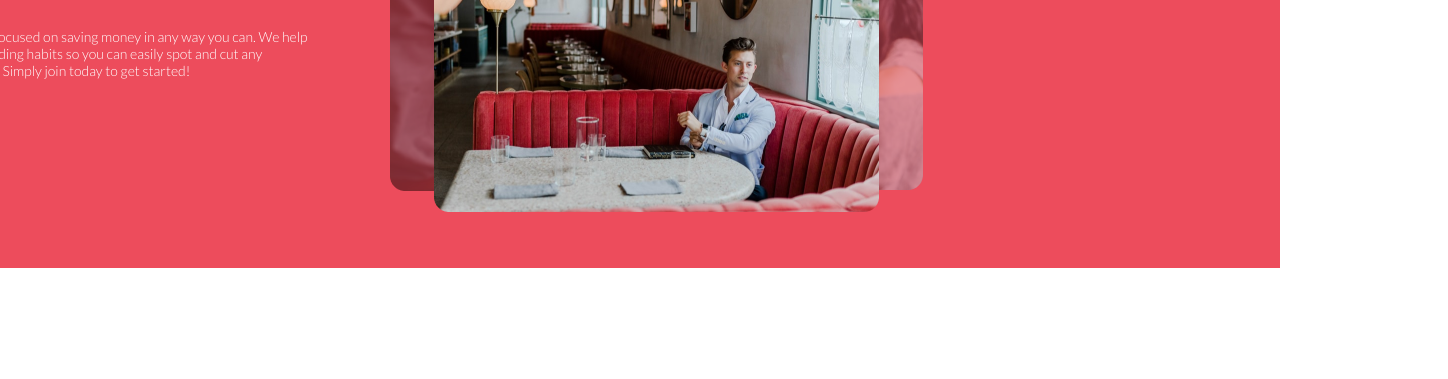
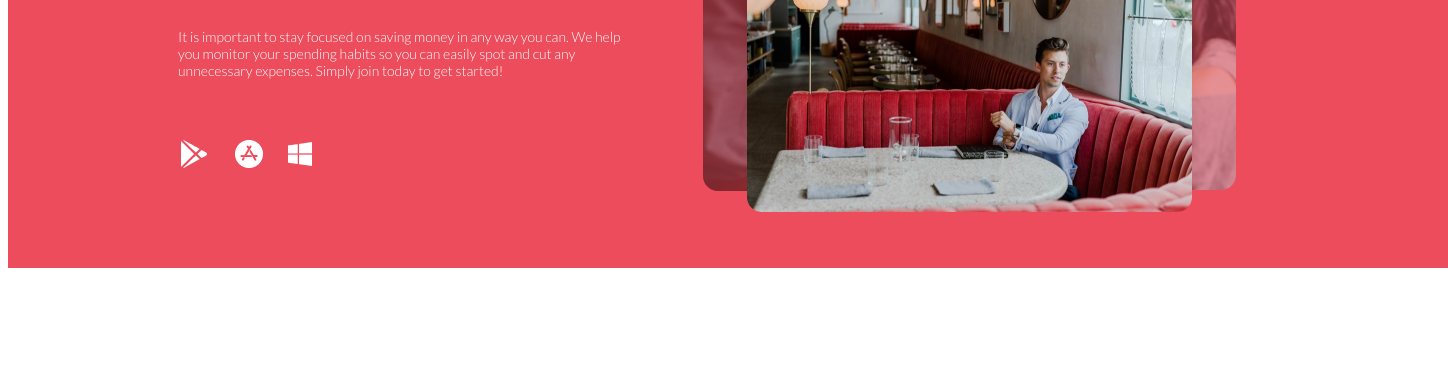
Before and after one commit to Agera021/page, a plain HTML site: page index.html in a window 1280 px wide. Shown: the part 190-569 px from the top of the page, 1448 px wide, since content can reach past the window. Drawn offline with Linux system fonts and the light colour scheme; files that its build step writes are made by us from their sources.

Commit message:
initial commit

```diff
--- a/index.html
+++ b/index.html
@@ -5,7 +5,7 @@
     <meta http-equiv="X-UA-Compatible" content="IE=edge">
     <meta name="viewport" content="width=device-width, initial-scale=1.0">
     <title>HW4</title>
-    <link rel="stylesheet" href="../hw4/styles.css">
+    <link rel="stylesheet" href="./styles.css">
 <link href="https://fonts.googleapis.com/css2?family=Lato:wght@300&family=Roboto:wght@300&display=swap" rel="stylesheet">
 
 
@@ -13,7 +13,7 @@
 <body>
   <div class="block1">
 <div class="m0">
-    <p style="font-size: ;"> <b>Stay focused on saving money</b> </p>
+    <p> <b>Stay focused on saving money</b> </p>
 </div>
 <div class="m1">
     <p>It is important to stay focused on saving money in any way you can. We help you monitor your spending habits so you can easily spot and cut any unnecessary expenses. Simply join today to get started!</p>
--- a/styles.css
+++ b/styles.css
@@ -1,14 +1,10 @@
-body {
-    margin-left: 0px;
-    margin-right: 0px;
-}
 .block1 {
     display: flex;
     font-family: 'Lato', sans-serif;
 }
 .m0 {
     display: flex;
-    width: 100%;
+    width: 1440px;
     height: 500px;
     background-color:
     rgba(237, 76, 92, 1);
@@ -29,7 +25,7 @@ body {
     height: 107px;
     color: rgb(255, 255, 255);
     font-size: 14px;
-    margin-left: -1415px;
+    margin-left: -1270px;
     margin-top: 210px;
 }
 .m2 {
@@ -37,7 +33,7 @@ body {
     height: 32px;
     color: rgb(255, 255, 255);
     font-size: 14px;
-    margin-left: -1415px;
+    margin-left: -1270px;
     margin-top: 320px;
 }
 .m3 {
```
